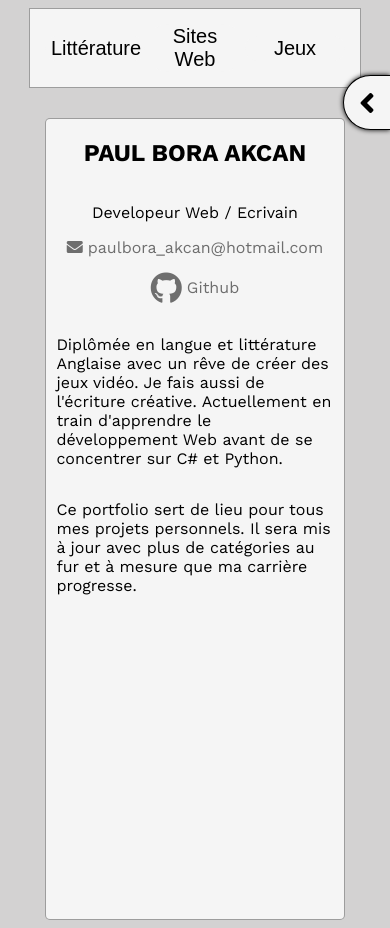
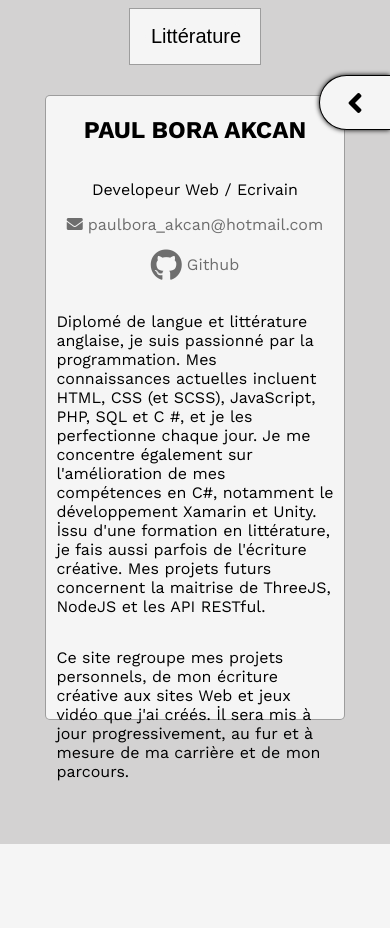
Before and after one commit to Sixcha/portfolio, a PHP site: page /phtml/homefr.phtml in a window 390 px wide. After the commit the page ends 844 px from the top, so only its background shows below. Run offline with PHP 8.4, Linux system fonts and the light colour scheme; data that the repository does not hold is empty; some libraries are stand-ins or nearby versions.

Commit message:
-Fixed tablet burger menu
-Removed about for now

-Fixed in story specific css/js

```diff
--- a/js/utilities.js
+++ b/js/utilities.js
@@ -16,7 +16,7 @@ function showSide(){
         if (sideLinks[i].style.display === "block"){
             sideLinks[i].style.display = "none";
         }
-        else if (window.innerWidth> 768 && sideLinks[i].style.display === ""){
+        else if (window.innerWidth> 1024 && sideLinks[i].style.display === ""){
             sideLinks[i].style.display = "none";
         }
         else {
@@ -27,7 +27,7 @@ function showSide(){
 
 function fixSide(){
     let sideLinks = document.getElementsByClassName("hidden");
-    if(window.innerWidth> 768){
+    if(window.innerWidth> 1024){
         document.getElementById("faArrow").className = "fas fa-bars fa-2x";
         for(let i=0;i<sideLinks.length;i++){
             if (sideLinks[i].style.display === "block"){
@@ -48,3 +48,18 @@ function fixSide(){
 
 window.addEventListener('resize', fixSide);
 window.addEventListener('DOMContentLoaded',fixSide)
+
+function revealGrayed(){
+    let grayedText = document.getElementsByClassName("grayed");
+    let experimentButton = document.querySelector(".experimentReveal");
+    for(let i=0; i<grayedText.length; i++){
+        if(grayedText[i].style.backgroundColor === "rgb(144, 113, 104)"){
+            grayedText[i].style.backgroundColor = "black"
+            experimentButton.innerHTML = "Reveal Hidden Files"
+        }
+        else{
+            grayedText[i].style.backgroundColor = "#907168"
+            experimentButton.innerHTML = "Hide Confidential Files"
+        }
+    }
+}
--- a/phtml/homefr.phtml
+++ b/phtml/homefr.phtml
@@ -36,15 +36,15 @@
                 <div>
                     <a href="https://github.com/Sixcha" target="_blank"><i class="fab fa-github fa-2x"></i>Github</a>
                 </div>
-                <p>Diplômée en langue et littérature Anglaise avec un rêve de créer des jeux vidéo. Je fais aussi de l'écriture créative. Actuellement en train d'apprendre le développement Web avant de se concentrer sur C# et Python.</p>
-                <p>Ce portfolio sert de lieu pour tous mes projets personnels. Il sera mis à jour avec plus de catégories au fur et à mesure que ma carrière progresse.</p>
+                <p>Diplomé de langue et littérature anglaise, je suis passionné par la programmation. Mes connaissances actuelles incluent HTML, CSS (et SCSS), JavaScript, PHP, SQL et C #, et je les perfectionne chaque jour. Je me concentre également sur l'amélioration de mes compétences en C#, notamment le développement Xamarin et Unity. İssu d'une formation en littérature, je fais aussi parfois de l'écriture créative. Mes projets futurs concernent la maitrise de ThreeJS, NodeJS et les API RESTful.</p>
+                <p>Ce site regroupe mes projets personnels, de mon écriture créative aux sites Web et jeux vidéo que j'ai créés. İl sera mis à jour progressivement, au fur et à mesure de ma carrière et de mon parcours. </p>
             </section>
             <div class="flexFix">
                 <section id="ajax" class="column">
                     <nav>
                         <button type="button" id="WritingButton">Littérature</button>
-                        <button type="button" id="WebsitesButton">Sites Web</button>
-                        <button type="button" id="GamesButton">Jeux</button>
+                        <!-- <button type="button" id="WebsitesButton">Sites Web</button>
+                        <button type="button" id="GamesButton">Jeux</button> -->
                     </nav>
                     <div class="creationFix row" id="ajax2">
                     <?php foreach ($articles as $article): ?>
@@ -66,7 +66,7 @@
                 <a href="index.php" class="langLink hidden">Eng</a>
                 <a href="index.php?page=home&lang=fr" class="selectedLang langLink hidden">Fr</a>
                 <a href="#" class="langLink hidden">Retour en Haut</a>
-                <a href="index.php?page=about&lang=fr" class="hidden">A Propos</a>
+                <!--<a href="index.php?page=about&lang=fr" class="hidden">A Propos</a>-->
             </div>
         </div>
     </main>
--- a/scss/style.css
+++ b/scss/style.css
@@ -78,8 +78,7 @@ nav button {
           align-items: center;
   -ms-flex-preferred-size: 30%;
       flex-basis: 30%;
-  min-height: 95vh;
-  max-height: 1400px;
+  max-height: 62.5rem;
 }
 
 @media screen and (max-width: 768px) {
@@ -352,6 +351,27 @@ nav button {
   }
 }
 
+.storyLine {
+  margin-top: 3rem;
+  display: block;
+  position: relative;
+  text-align: center;
+  font-size: 28px;
+}
+
+.storyLine:after {
+  content: '';
+  width: 100%;
+  border-bottom: 1px solid black;
+  position: absolute;
+  left: 0;
+  top: 50%;
+  z-index: 1;
+}
+
+/* .storyLine::after{
+
+} */
 .headerFix {
   -ms-flex-preferred-size: 30%;
       flex-basis: 30%;
@@ -421,7 +441,7 @@ nav button {
   padding: 1rem 0 1rem 0;
 }
 
-@media screen and (max-width: 768px) {
+@media screen and (max-width: 1024px) {
   .side {
     -webkit-box-shadow: 0 0 5px black;
             box-shadow: 0 0 5px black;
@@ -471,11 +491,16 @@ nav button {
   padding: 2px 0 2px 0;
 }
 
+@media screen and (max-width: 1024px) {
+  .side a:first-child {
+    width: 6rem;
+  }
+}
+
 @media screen and (max-width: 768px) {
   .side a:first-child {
     padding-right: 1rem;
     padding-left: 1rem;
-    width: auto;
   }
 }
 
@@ -515,4 +540,12 @@ nav button {
 .side #faArrow {
   padding: 0 1rem;
 }
+
+.grayed {
+  background-color: black;
+  -webkit-transition-property: background-color;
+  transition-property: background-color;
+  -webkit-transition-duration: 0.4s;
+          transition-duration: 0.4s;
+}
 /*# sourceMappingURL=style.css.map */
--- a/scss/style.scss
+++ b/scss/style.scss
@@ -91,8 +91,8 @@ nav{
     background-color: $first-color;
     align-items: center;
     flex-basis:30%;
-    min-height: 95vh;
-    max-height: 1400px;
+    //min-height: 95vh;
+    max-height: 62.5rem;
     @include phone{
         width: 80%;
     }
@@ -266,6 +266,26 @@ nav{
     }
 }
 
+.storyLine{
+    margin-top: 3rem;
+    display: block;
+    position: relative;
+    text-align: center;
+    font-size: 28px;
+    &:after{
+        content:'';
+        width: 100%;
+        border-bottom: 1px solid black;
+        position: absolute;
+        left:0;
+        top: 50%;
+        z-index: 1;
+    }
+}
+/* .storyLine::after{
+
+} */
+
 .headerFix{
     flex-basis: 30%;
 }
@@ -316,7 +336,7 @@ nav{
         display: block;
         padding:1rem 0 1rem 0;
     }
-    @include phone{
+    @include tablet{
         box-shadow:0 0 5px black;
         border-radius: 40px 0 0 40px;
         flex-direction: column;
@@ -347,10 +367,12 @@ nav{
         &:first-child{
             width: 9.5rem;
             padding: 2px 0 2px 0;
+            @include tablet{
+                width: 6rem;
+            }
             @include phone{
                 padding-right: 1rem;
                 padding-left: 1rem;
-                width: auto;
             }
         }
         &:not(:first-child){
@@ -385,3 +407,8 @@ nav{
         padding: 0 1rem;
     }
 }
+.grayed{
+    background-color: black;
+    transition-property: background-color;
+    transition-duration: 0.4s;
+}
```
Also changed, not shown: phtml/homeeng.phtml (+5 -5 lines), 1 other file.
